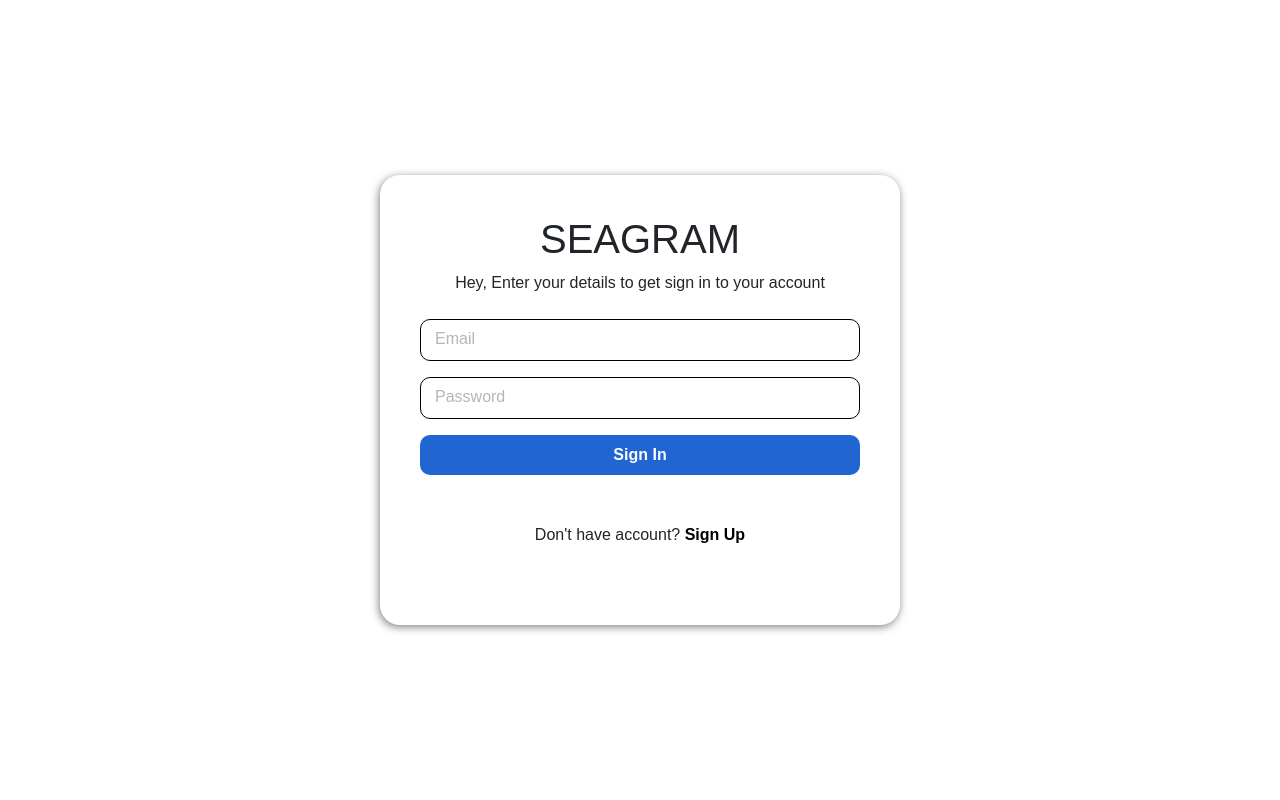
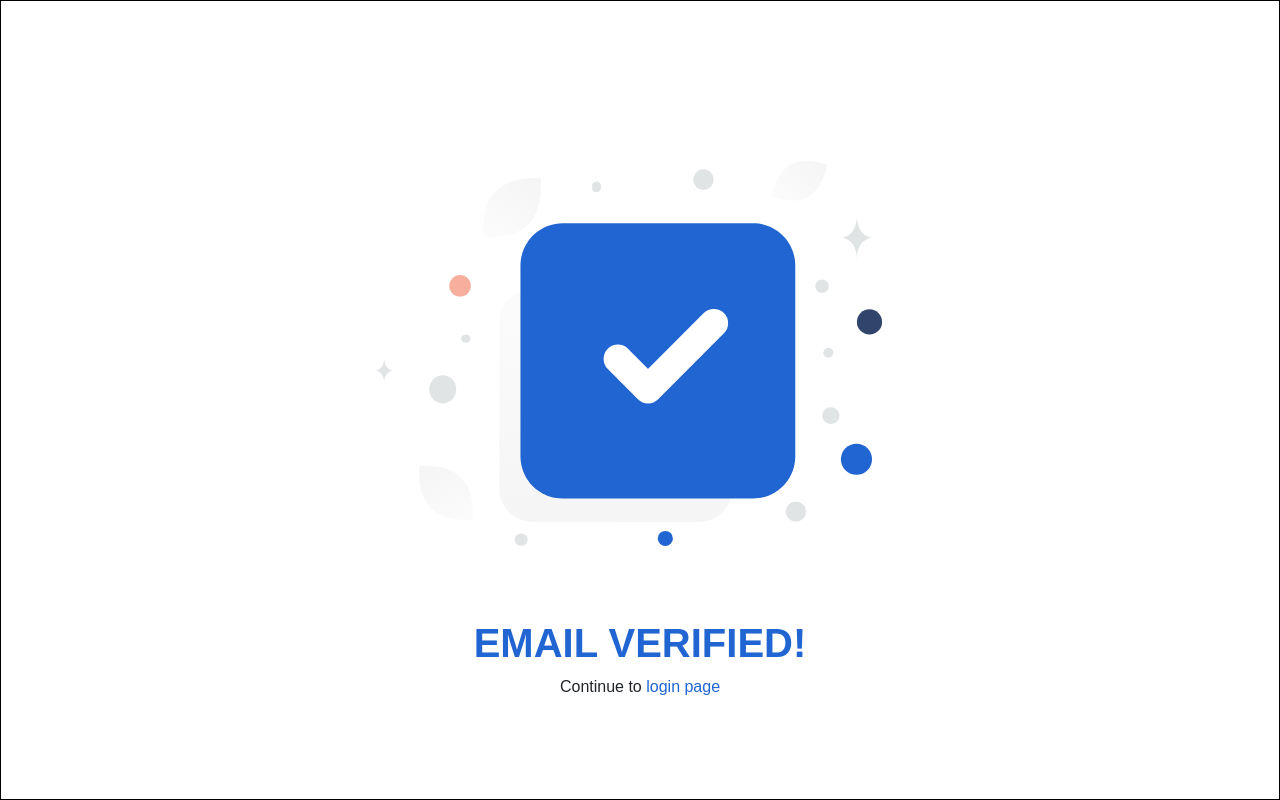
Before and after one commit to Rhtymn/seagram-app, a React (Create React App) app: page /verified in a window 1280 px wide. Built offline with nearby package versions, Linux system fonts and the light colour scheme.

Commit message:
Added verified page

```diff
--- a/src/App.js
+++ b/src/App.js
@@ -8,6 +8,7 @@ import StudentCourse from "./layout/StudentCourse/StudentCourse";
 import QuizPage from "./pages/QuizPage/QuizPage";
 import InstructorPage from "./pages/InstructorPage/InstructorPage";
 import InstructorDashboard from "./layout/InstructorDashboard/InstructorDashboard";
+import VerifiedPage from "./pages/VerifiedPage/VerifiedPage";
 
 // TODO
 // 1. Add course program details (CRUD)
@@ -26,6 +27,7 @@ function App() {
         <Route path="instructor" element={<InstructorPage />}>
           <Route path="dashboard" element={<InstructorDashboard />}></Route>
         </Route>
+        <Route path="verified" element={<VerifiedPage />} />
         <Route path="*" element={<LoginPage />} />
       </Routes>
     </Router>
--- /dev/null
+++ b/src/pages/VerifiedPage/VerifiedPage.js
@@ -0,0 +1,29 @@
+import React from "react";
+import styles from "./VerifiedPage.module.css";
+import ilustration from "../../assets/svg/88.svg";
+import { useNavigate } from "react-router-dom";
+
+const VerifiedPage = () => {
+  const navigate = useNavigate();
+  const goToLoginPageHandler = () => {
+    navigate("/login");
+  };
+  return (
+    <div className={`${styles.verifiedPage}`}>
+      <div className={`${styles.content}`}>
+        <img src={ilustration}></img>
+        <div>
+          <h1>Email Verified!</h1>
+          <p>
+            Continue to{" "}
+            <a href="#" onClick={goToLoginPageHandler}>
+              login page
+            </a>
+          </p>
+        </div>
+      </div>
+    </div>
+  );
+};
+
+export default VerifiedPage;
--- /dev/null
+++ b/src/pages/VerifiedPage/VerifiedPage.module.css
@@ -0,0 +1,41 @@
+.verifiedPage {
+  position: relative;
+  max-width: 100vw;
+}
+
+.content {
+  border: 1px solid black;
+  display: flex;
+  flex-direction: column;
+  justify-content: center;
+  align-items: center;
+  min-height: 100vh;
+  width: 100%;
+  text-align: center;
+}
+
+.content h1 {
+  color: #2065d1;
+  text-transform: uppercase;
+  font-weight: bold;
+}
+
+.content img {
+  width: 100%;
+}
+
+.content a {
+  cursor: pointer;
+  color: #2065d1;
+}
+
+.content a:hover {
+  color: #2065d1;
+  font-weight: bold;
+}
+
+@media (min-width: 976px) {
+  .content img {
+    width: 800px;
+  }
+}
```
Also changed, not shown: src/assets/svg/88.svg (added).
